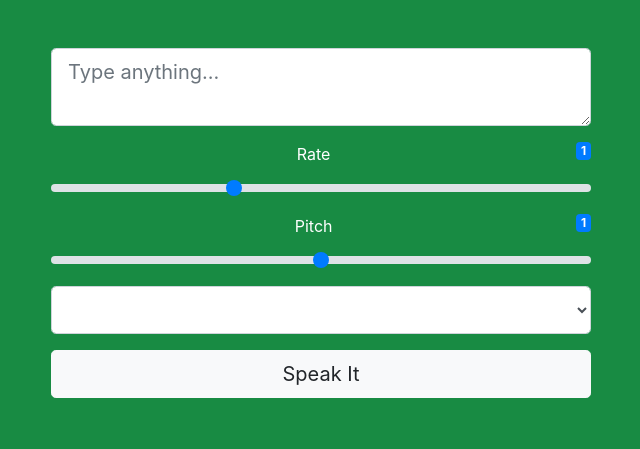
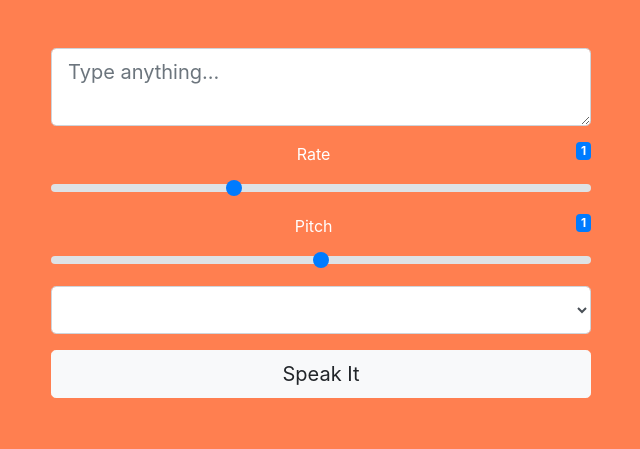
Before and after one commit to tikhsuP/assistant, a website: page dist/index.html in a window 1280 px wide. Shown: the whole page, without its empty margins (319-959 px from the left). Drawn offline with nearby package versions, Linux system fonts and the light colour scheme.

Commit message:
Update index.html

```diff
--- a/dist/index.html
+++ b/dist/index.html
@@ -10,7 +10,7 @@
 
   <style>
     body {
-      background: #188B43;
+      background: #FF7F50;
     }
   </style>
 
```
